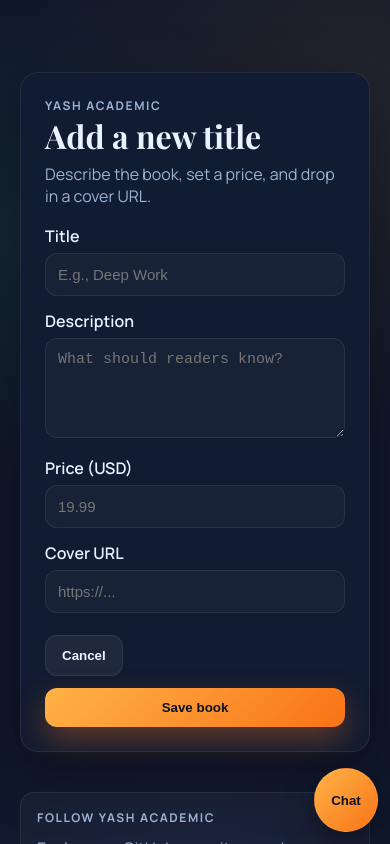
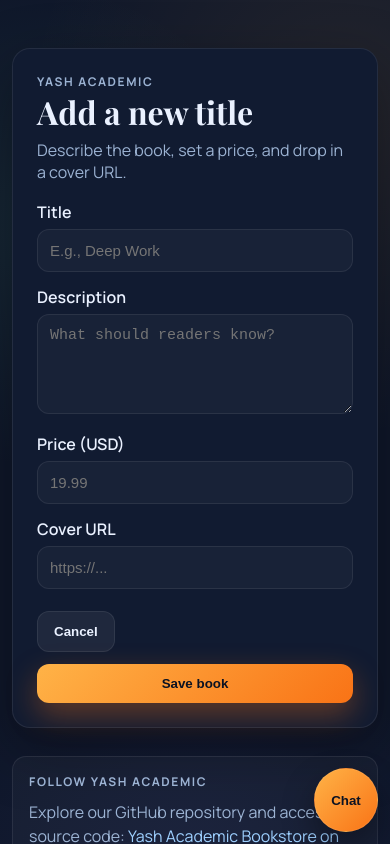
Before and after one commit to arumullayaswanth/Fullstack-nodejs-aws-eks-project, a React (Create React App) app in the folder client/: page /add in a window 390 px wide. Shown: the top 844 px of the page. Built offline with nearby package versions, Linux system fonts and the light colour scheme.

Commit message:
full-screen width across laptop/tablet/mobile.

```diff
--- a/client/src/index.css
+++ b/client/src/index.css
@@ -32,9 +32,10 @@ a { color: inherit; text-decoration: none; }
 .app { min-height: 100vh; }
 
 .shell {
-  max-width: 1120px;
-  margin: 0 auto;
-  padding: 32px 20px 72px;
+  width: 100%;
+  max-width: 100%;
+  margin: 0;
+  padding: 24px clamp(12px, 2.2vw, 34px) 72px;
 }
 
 .topbar {
@@ -716,8 +717,9 @@ a { color: inherit; text-decoration: none; }
 }
 
 .form-shell {
-  max-width: 720px;
-  margin: 40px auto;
+  width: 100%;
+  max-width: 100%;
+  margin: 24px 0 0;
   padding: 24px;
   background: var(--card);
   border: 1px solid var(--border);
@@ -728,7 +730,18 @@ a { color: inherit; text-decoration: none; }
 .form-shell h1 { margin: 0 0 6px; font-family: "Playfair Display", serif; }
 .form-shell p { margin: 0 0 18px; color: var(--muted); }
 
-.form-grid { display: grid; gap: 14px; }
+.form-grid {
+  display: grid;
+  gap: 14px;
+  grid-template-columns: repeat(2, minmax(0, 1fr));
+}
+
+.form-grid .field:nth-child(2),
+.form-grid .field:nth-child(4),
+.form-grid .form-actions,
+.form-grid .empty {
+  grid-column: 1 / -1;
+}
 
 .field label { display: block; font-weight: 600; margin-bottom: 6px; }
 
@@ -750,6 +763,7 @@ a { color: inherit; text-decoration: none; }
 @media (max-width: 640px) {
   .topbar { flex-direction: column; align-items: flex-start; }
   .form-actions { flex-direction: column; }
+  .form-grid { grid-template-columns: 1fr; }
 }
 
 @media (max-width: 900px) {
```
